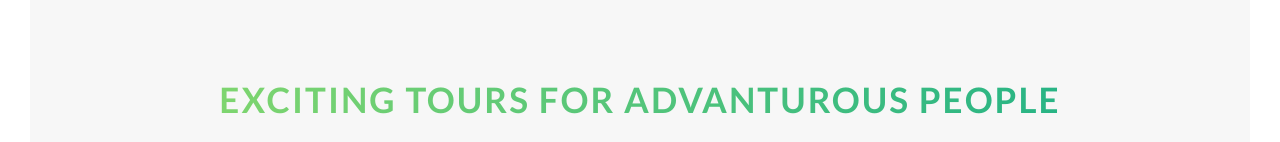
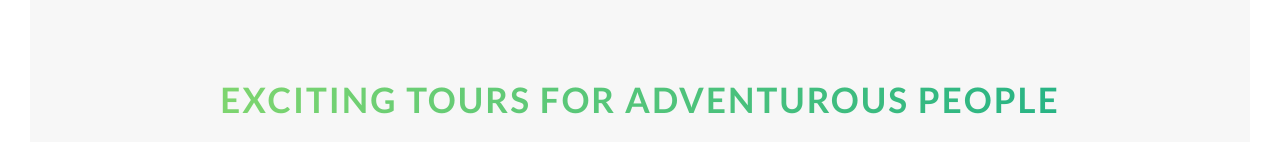
Before and after one commit to Shamikont/Natour, a plain HTML site: page index.html in a window 1280 px wide. Shown: the part 810-952 px from the top of the page. Drawn offline with Linux system fonts and the light colour scheme.

Commit message:
Update index.html

```diff
--- a/index.html
+++ b/index.html
@@ -37,7 +37,7 @@
       <section class="section-about">
         <div class="u-center-text u-margin-bottom-big">
           <h2 class="heading-secondary">
-            Exciting tours for advanturous people
+            Exciting tours for adventurous people
           </h2>
         </div>
         <div class="row">
```
